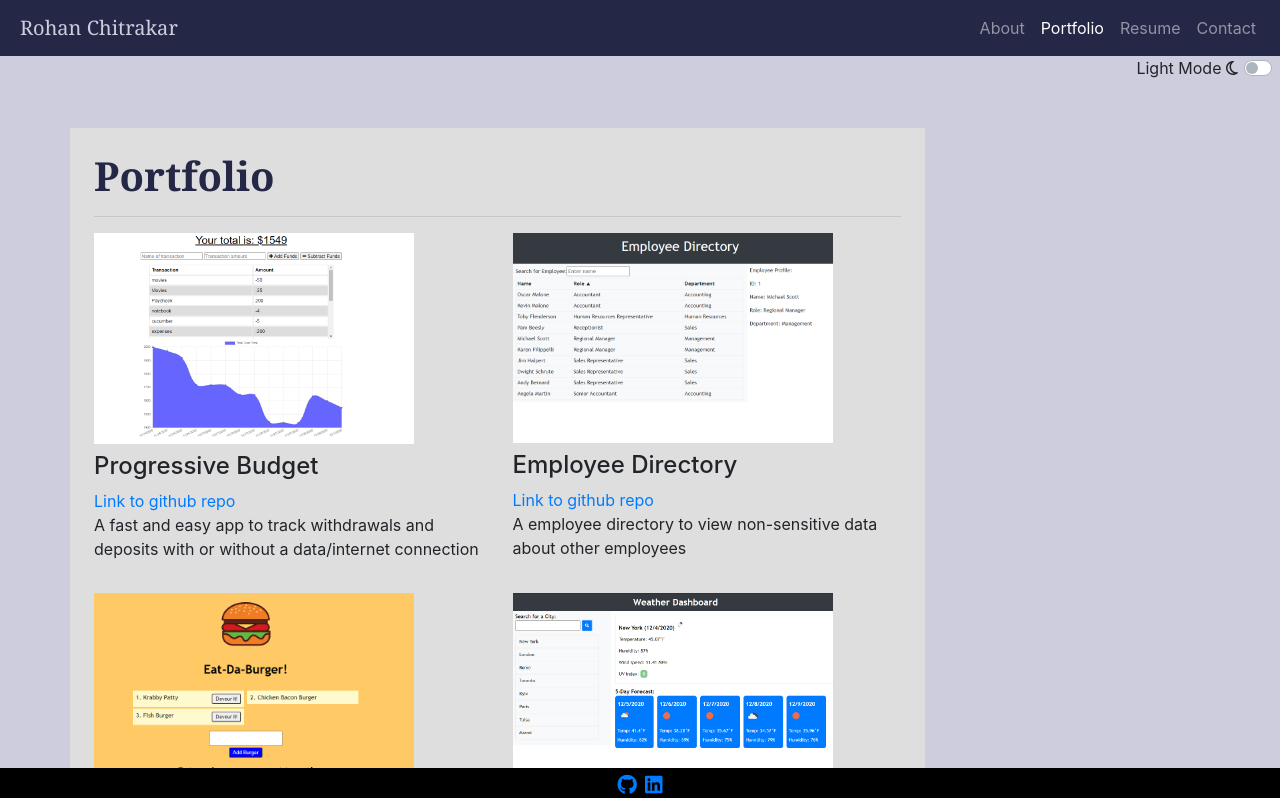
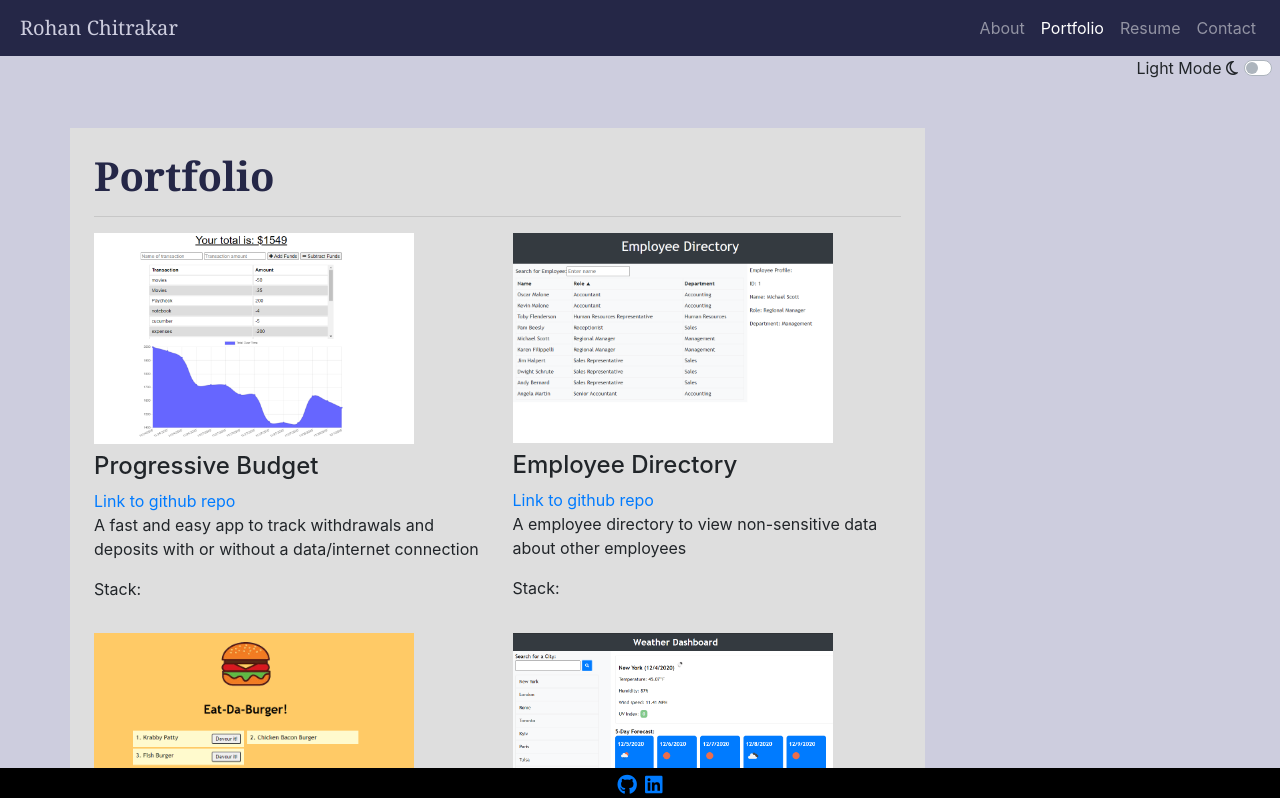
Before and after one commit to roan1088/roan1088.github.io, a React (Create React App) app: page /portfolio in a window 1280 px wide. Shown: the top 798 px of the page. Built offline with nearby package versions, Linux system fonts and the light colour scheme.

Commit message:
Added stack to the project component

```diff
--- a/src/components/Project/index.js
+++ b/src/components/Project/index.js
@@ -1,7 +1,7 @@
 import React from "react";
 import "./style.css";
 
-function Project({ name, image, homepage, url, description }) {
+function Project({ name, image, homepage, url, description, stack }) {
   return (
     <div className="col-lg-6 mb-3">
       <a href={homepage} target="_blank" rel="noreferrer">
@@ -10,6 +10,7 @@ function Project({ name, image, homepage, url, description }) {
       <h4>{name}</h4>
       <a href={url} target="_blank" rel="noreferrer">Link to github repo</a>
       <p>{description}</p>
+      <p>Stack: {stack}</p>
     </div>
   );
 }
```
